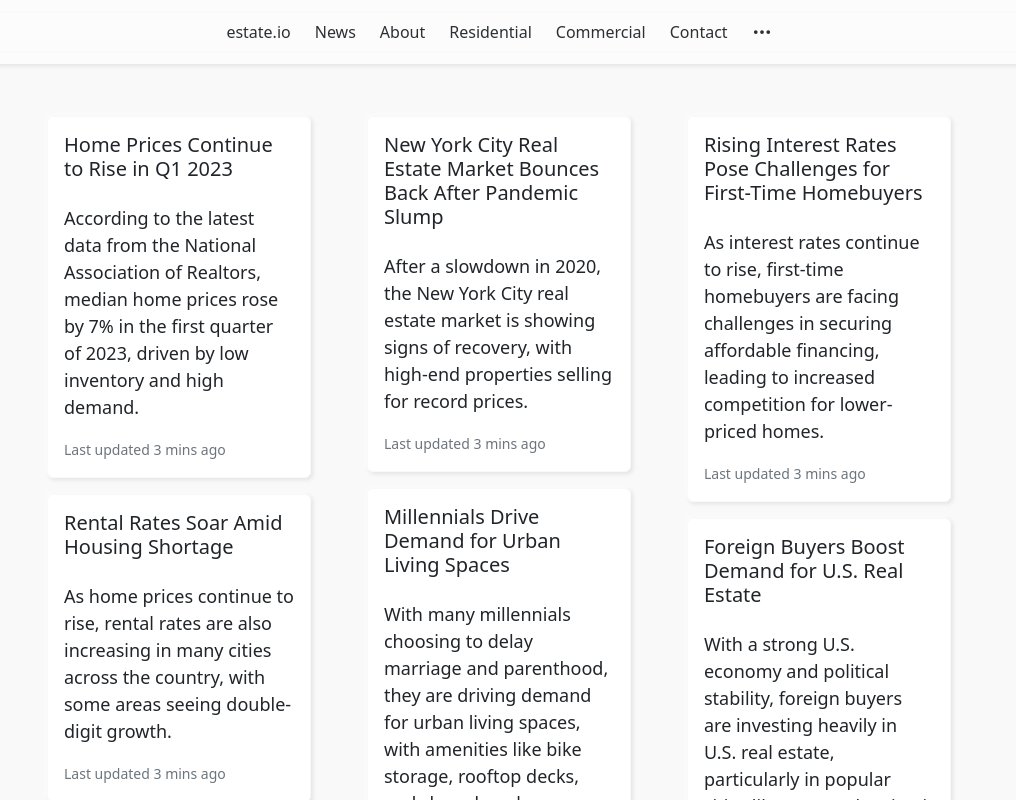
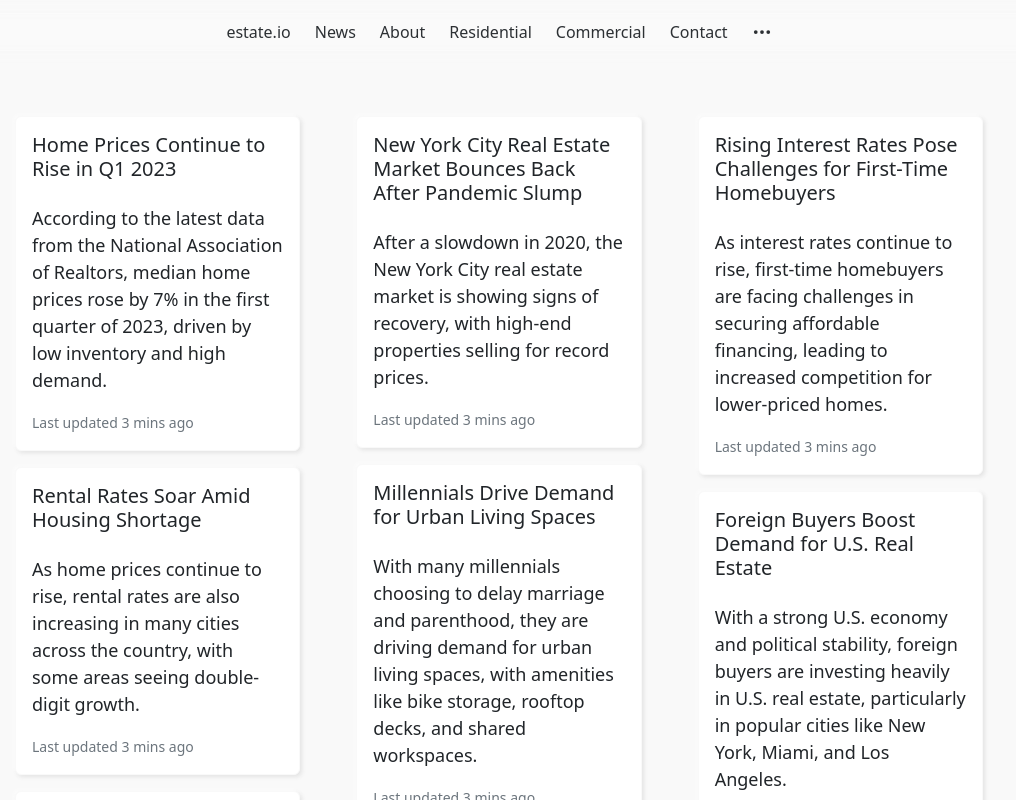
Before and after one commit to andreicsandor/estate-io, a React (Create React App) app in the folder estate-io/: page /news in a window 1280 px wide. Shown: the top 800 px of the page, without its empty margins (141-1157 px from the left). Built offline with nearby package versions, Linux system fonts and the light colour scheme.

Commit message:
Update UI

```diff
--- a/estate-io/src/pages/Account.js
+++ b/estate-io/src/pages/Account.js
@@ -85,7 +85,7 @@ const Login = () => {
         </Col>
       </Row>
       <Row className="justify-content-center">
-        <Col md={6}>
+        <Col md={4}>
           <Form onSubmit={handleSubmit}>
             <FormGroup>
               <Input
@@ -202,7 +202,7 @@ const Signup = () => {
         </Col>
       </Row>
       <Row className="justify-content-center">
-        <Col md={6}>
+        <Col md={4}>
           <Form onSubmit={handleSubmit}>
             <FormGroup>
               <Input
@@ -379,7 +379,7 @@ const AccountManagement = () => {
         </Col>
       </Row>
       <Row className="justify-content-center">
-        <Col md={6}>
+        <Col md={4}>
           <Form onSubmit={handleSubmit}>
             <FormGroup>
               <Input
@@ -533,7 +533,7 @@ const PasswordManagement = () => {
         </Col>
       </Row>
       <Row className="justify-content-center">
-        <Col md={6}>
+        <Col md={4}>
           <Form onSubmit={handleSubmit}>
             <FormGroup>
               <Input
--- a/estate-io/src/pages/Contact.js
+++ b/estate-io/src/pages/Contact.js
@@ -28,7 +28,7 @@ function Contact() {
         </Col>
       </Row>
       <Row className='justify-content-center'>
-        <Col md={{size: 6}}>
+        <Col md={{size: 4}}>
           <Form>
             <Input placeholder="Name" bsSize="default" className='mb-3'/>
             <Input placeholder="E-mail" bsSize="default" className='mb-3'/>
--- a/estate-io/src/static/styles.css
+++ b/estate-io/src/static/styles.css
@@ -130,11 +130,11 @@ body {
 }
 
 .news-wrapper > div:last-child {
-    margin-right: 10rem;
+    margin-right: 10%;
 }
 
 .news-wrapper > div:first-child {
-    margin-left: 10rem;
+    margin-left: 10%;
 }
 
 .subcard-wrapper-custom {
```
